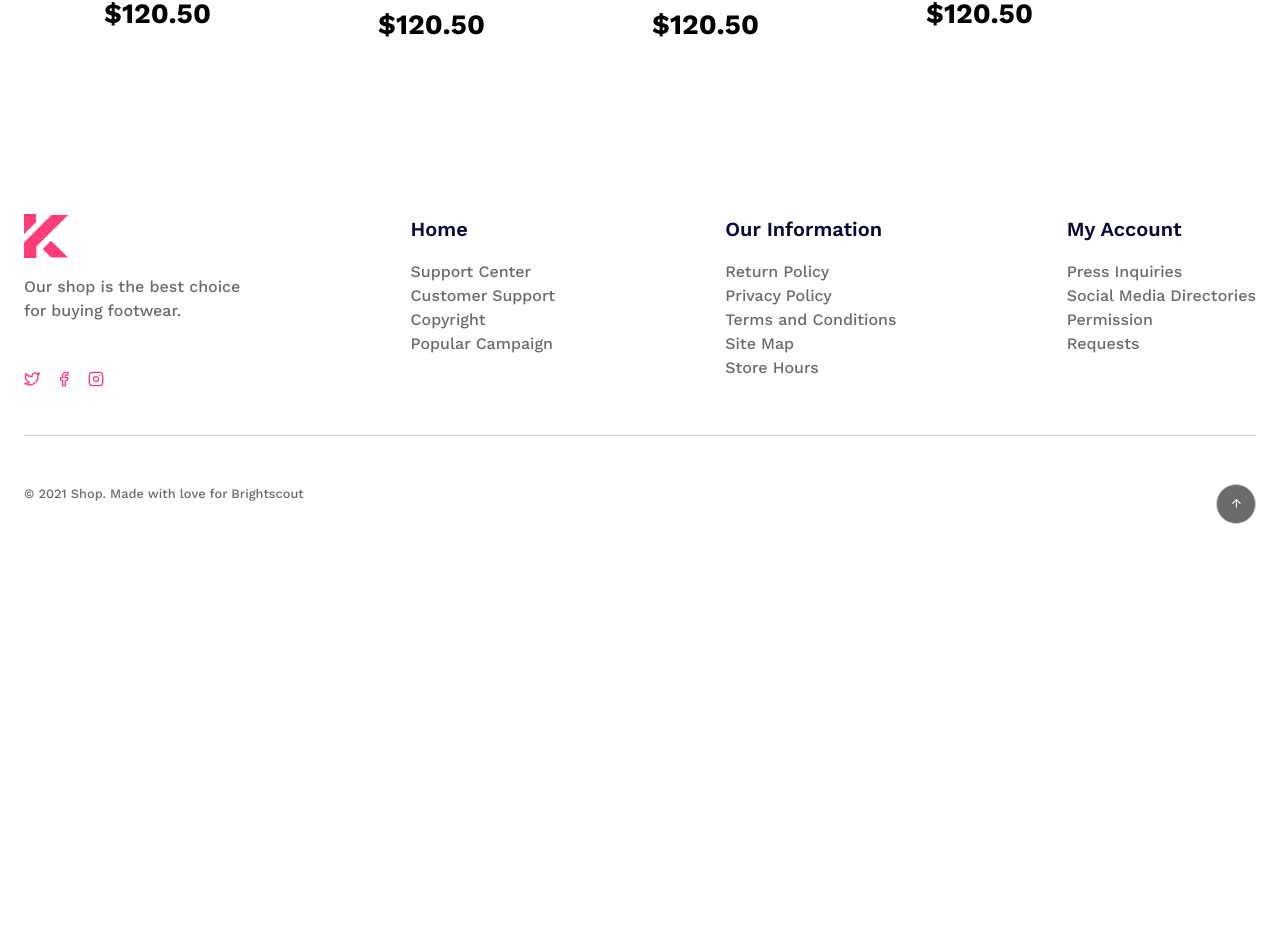
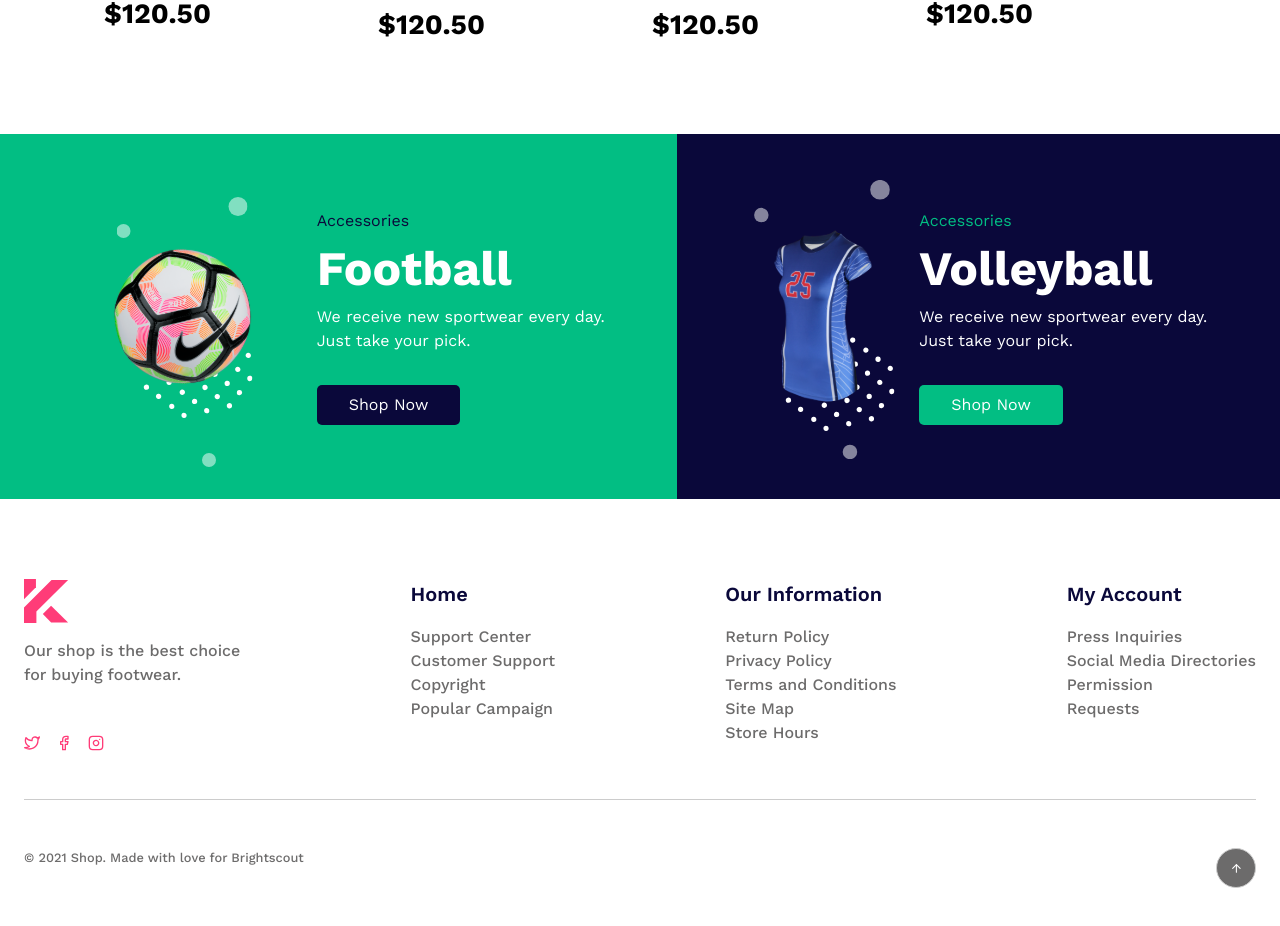
Before and after one commit to yuksak/cra-test-case, a React (Create React App) app: page / in a window 1280 px wide. Shown: the part 1352-2278 px from the top of the page. Before the commit the page ends 1956 px from the top, so only its background shows below. Built offline with nearby package versions, Linux system fonts and the light colour scheme.

Commit message:
feat: add categories/shop

```diff
--- /dev/null
+++ b/src/components/accessories/index.jsx
@@ -0,0 +1,47 @@
+import React from "react";
+
+import styles from "./index.module.scss";
+
+import footballKit from "../../images/pics/ball-pic.svg";
+import volleyballKit from "../../images/pics/jersey-pic.svg";
+import whiteDots from "../../images/decorations/white-dots.svg";
+import threeDots from "../../images/decorations/three-big-dots.svg";
+
+const Accessories = () => {
+  return (
+    <div className={styles.accessories}>
+      <div className={styles.football}>
+        <div className={styles.football__image}>
+          <img src={whiteDots} alt="" />
+          <img src={threeDots} alt="" />
+          <img src={footballKit} alt="" />
+        </div>
+        <div className={styles.football__info}>
+          <p className={styles.football__category}>Accessories</p>
+          <h2 className={styles.football__title}>Football</h2>
+          <p className={styles.football__description}>
+            We receive new sportwear every day. Just take your pick.
+          </p>
+          <button className={styles.football__button}>Shop Now</button>
+        </div>
+      </div>
+      <div className={styles.volleyball}>
+        <div className={styles.volleyball__image}>
+          <img src={whiteDots} alt="" />
+          <img src={threeDots} alt="" />
+          <img src={volleyballKit} alt="" />
+        </div>
+        <div className={styles.volleyball__info}>
+          <p className={styles.volleyball__category}>Accessories</p>
+          <h2 className={styles.volleyball__title}>Volleyball</h2>
+          <p className={styles.volleyball__description}>
+            We receive new sportwear every day. Just take your pick.
+          </p>
+          <button className={styles.volleyball__button}>Shop Now</button>
+        </div>
+      </div>
+    </div>
+  );
+};
+
+export default Accessories;
--- /dev/null
+++ b/src/components/accessories/index.module.scss
@@ -0,0 +1,151 @@
+@use "../../styles/variables.scss" as var;
+
+.accessories {
+  display: flex;
+  flex-direction: row;
+  justify-content: center;
+
+  @include var.phone {
+    flex-direction: column;
+    text-align: center;
+  }
+}
+
+.football {
+  display: flex;
+  flex-direction: row;
+  align-items: center;
+  background: #02be83;
+  padding: 3rem;
+
+  @include var.phone {
+    flex-direction: column;
+  }
+
+  &__image {
+    position: relative;
+    display: flex;
+    justify-content: center;
+
+    & img:first-child {
+      position: absolute;
+      bottom: 10px;
+      right: 40px;
+      transform: scale(0.7);
+    }
+
+    & img:nth-child(2) {
+      position: absolute;
+      top: -120px;
+      transform: scale(0.5);
+    }
+    & img:last-child {
+      position: relative;
+    }
+  }
+
+  &__category {
+    color: #0a083a;
+  }
+
+  &__title {
+    font-size: 3rem;
+    color: white;
+
+    @include var.tablet {
+      font-size: 2rem;
+    }
+  }
+
+  &__description {
+    color: white;
+    margin-bottom: 2rem;
+
+    @include var.tablet {
+      font-size: 0.9rem;
+    }
+  }
+
+  &__button {
+    border: none;
+    color: white;
+    background: #0a083a;
+    cursor: pointer;
+    padding: 0.5rem 2rem;
+    border-radius: 5px;
+
+    @include var.tablet {
+      font-size: 0.9rem;
+      padding: 0.25rem 1.5rem;
+    }
+  }
+}
+
+.volleyball {
+  display: flex;
+  flex-direction: row;
+  align-items: center;
+  background: #0a083a;
+  padding: 3rem;
+
+  @include var.phone {
+    flex-direction: column;
+  }
+
+  &__image {
+    position: relative;
+    display: flex;
+    justify-content: center;
+
+    & img:first-child {
+      position: absolute;
+      bottom: -40px;
+      right: 0;
+      transform: scale(0.7);
+    }
+    & img:nth-child(2) {
+      position: absolute;
+      top: -100px;
+      transform: scale(0.7);
+    }
+    & img:last-child {
+      position: relative;
+    }
+  }
+
+  &__category {
+    color: #02be83;
+  }
+
+  &__title {
+    font-size: 3rem;
+    color: white;
+
+    @include var.tablet {
+      font-size: 2rem;
+    }
+  }
+
+  &__description {
+    color: white;
+    margin-bottom: 2rem;
+
+    @include var.tablet {
+      font-size: 0.9rem;
+    }
+  }
+
+  &__button {
+    border: none;
+    color: white;
+    background: #02be83;
+    cursor: pointer;
+    padding: 0.5rem 2rem;
+    border-radius: 5px;
+
+    @include var.tablet {
+      font-size: 0.9rem;
+      padding: 0.25rem 1.5rem;
+    }
+  }
+}
--- a/src/pages/FootWearPage.jsx
+++ b/src/pages/FootWearPage.jsx
@@ -1,4 +1,5 @@
 import React from "react";
+import Accessories from "../components/accessories";
 import Intro from "../components/intro";
 import Products from "../components/products";
 
@@ -7,6 +8,7 @@ const FootWearPage = () => {
     <div>
       <Intro />
       <Products />
+      <Accessories />
     </div>
   );
 };
```
